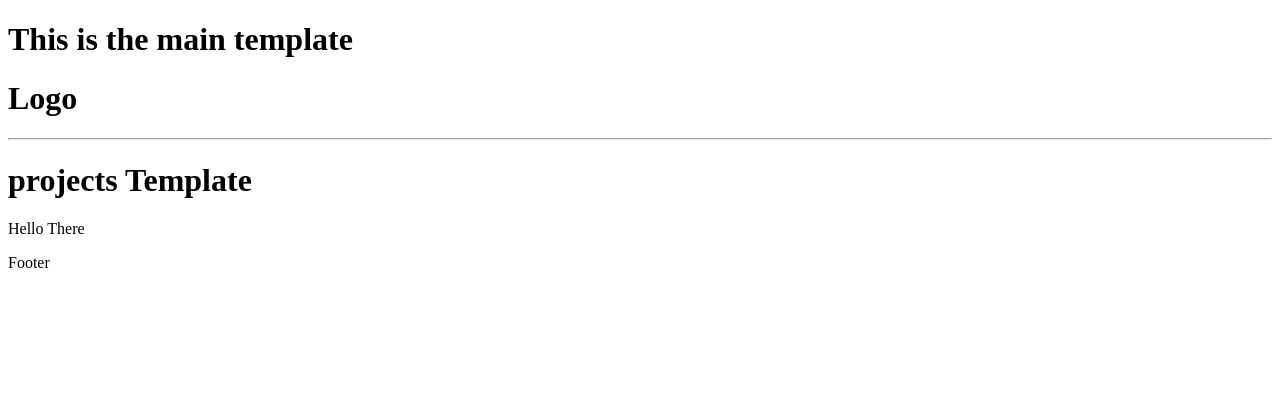
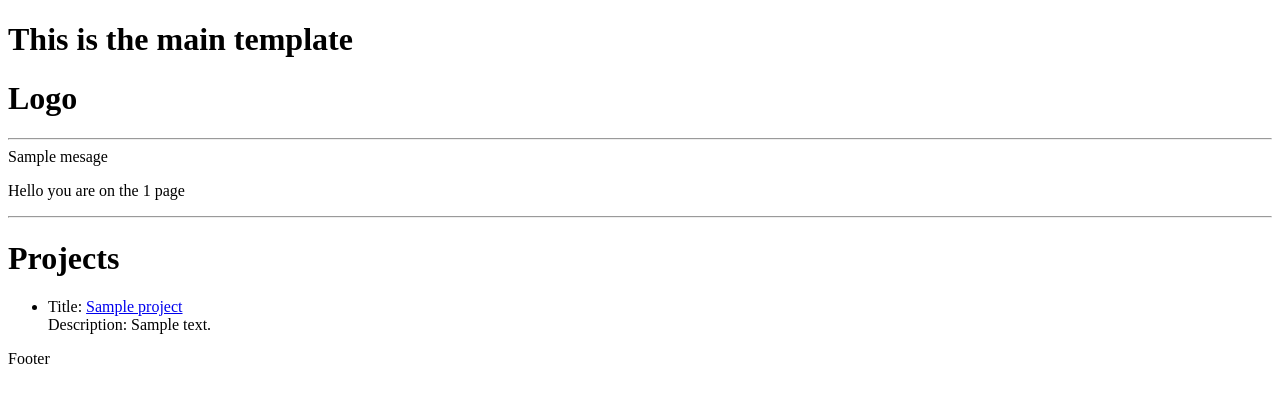
Before and after one commit to DrososDro/learn_Django, a Django app: template projects/templates/projects/projects.html in a window 1280 px wide. Shown: the top 403 px of the page. Run offline with Django 4.2, Linux system fonts and the light colour scheme; the template is opened without the code that fills it: most values are stand-ins (such as "Sample title", 1, 10 or a date in 2020).

Commit message:
i do tha basics templates tomorrow databases

```diff
--- a/devsearch/urls.py
+++ b/devsearch/urls.py
@@ -14,9 +14,9 @@ Including another URLconf
     2. Add a URL to urlpatterns:  path('blog/', include('blog.urls'))
 """
 from django.contrib import admin
-from django.urls import path, include
+from django.urls import include, path
 
 urlpatterns = [
-    path('admin/', admin.site.urls),
-    path("", include("projects.urls"))
+    path("admin/", admin.site.urls),
+    path("", include("projects.urls")),
 ]
--- a/projects/templates/projects/projects.html
+++ b/projects/templates/projects/projects.html
@@ -1,5 +1,22 @@
 <!DOCTYPE html>
-{% extends 'main.html'%} {% block content%}
-<h1>projects Template</h1>
-<p>Hello There</p>
+{% extends 'main.html'%} {% block content%} {{mesage }}
+<p>Hello you are on the {{page}} page</p>
+
+{% if number > 10%}
+<p>Number is greater than 10</p>
+{% elif number < 10%}
+<p>Number is less than 10</p>
+{%endif%}
+
+<hr />
+<h1>Projects</h1>
+<ul>
+  {% for project in projects %}
+  <li>
+    Title: <a href="{% url 'project' project.id%}">{{project.title}}</a>
+    <br />Description: {{project.description}}
+  </li>
+  {% endfor %}
+</ul>
+
 {% endblock content%}
--- a/projects/templates/projects/single-project.html
+++ b/projects/templates/projects/single-project.html
@@ -1,5 +1,6 @@
 <!DOCTYPE html>
 {% extends "main.html"%} {% block content %}
-<h1>single project template</h1>
-<p>This is howl il think and what i want to <b>DO</b></p>
+<h1>{{projectObj.title}}</h1>
+<br />
+<p>{{projectObj.description}}</p>
 {% endblock content %}
--- a/projects/urls.py
+++ b/projects/urls.py
@@ -1,10 +1,8 @@
+from django.urls import path
 
-from django.urls import path
 from . import views
 
-
 urlpatterns = [
-    path("projects/", views.projects, name="projects/"),
-    path("project/<str:pk>/", views.project, name="project")
-
+    path("", views.projects, name="projects/"),
+    path("project/<str:pk>/", views.project, name="project"),
 ]
```
Also changed, not shown: projects/views.py (+26 -2 lines).
